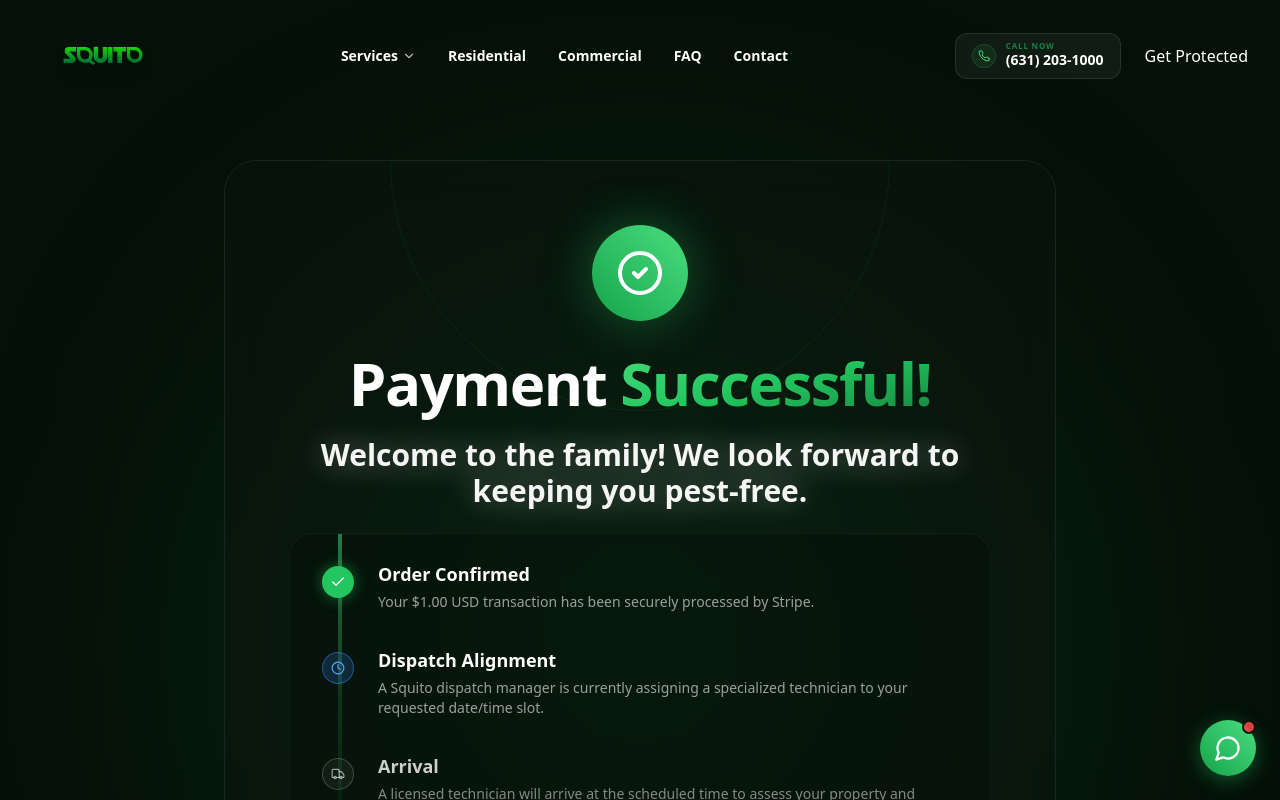
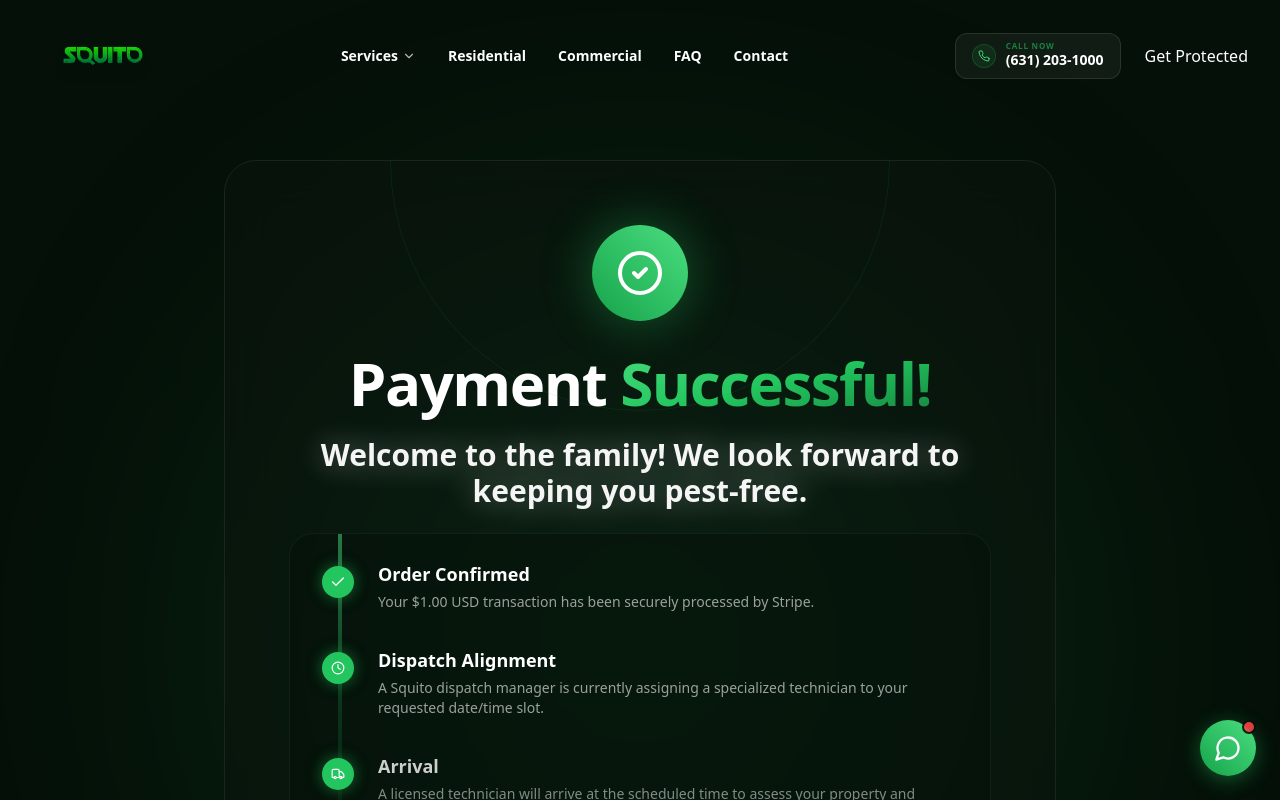
Before and after one commit to squitopest/Squito-Pest-Control, a Next.js app: page /success in a window 1280 px wide. Shown: the top 800 px of the page. Built offline with nearby package versions, Linux system fonts and the light colour scheme.

Commit message:
Convert all timeline milestones to the active glowing green state

```diff
--- a/src/app/success/page.tsx
+++ b/src/app/success/page.tsx
@@ -59,8 +59,8 @@ function SuccessContent() {
 
             {/* Step 2 */}
             <div className="flex gap-6 items-start">
-              <div className="w-8 h-8 rounded-full bg-blue-500/20 border border-blue-500/50 flex items-center justify-center flex-shrink-0">
-                <Clock size={14} className="text-blue-400" />
+              <div className="w-8 h-8 rounded-full bg-green-500 flex items-center justify-center flex-shrink-0 shadow-[0_0_15px_rgba(34,197,94,0.5)]">
+                <Clock size={14} className="text-white font-bold" />
               </div>
               <div className="-mt-1.5">
                 <h3 className="text-lg font-bold text-white">Dispatch Alignment</h3>
@@ -70,8 +70,8 @@ function SuccessContent() {
 
             {/* Step 3 */}
             <div className="flex gap-6 items-start">
-              <div className="w-8 h-8 rounded-full bg-white/5 border border-white/20 flex items-center justify-center flex-shrink-0">
-                <Truck size={14} className="text-white/60" />
+              <div className="w-8 h-8 rounded-full bg-green-500 flex items-center justify-center flex-shrink-0 shadow-[0_0_15px_rgba(34,197,94,0.5)]">
+                <Truck size={14} className="text-white font-bold" />
               </div>
               <div className="-mt-1.5">
                 <h3 className="text-lg font-bold text-white/80">Arrival</h3>
```
